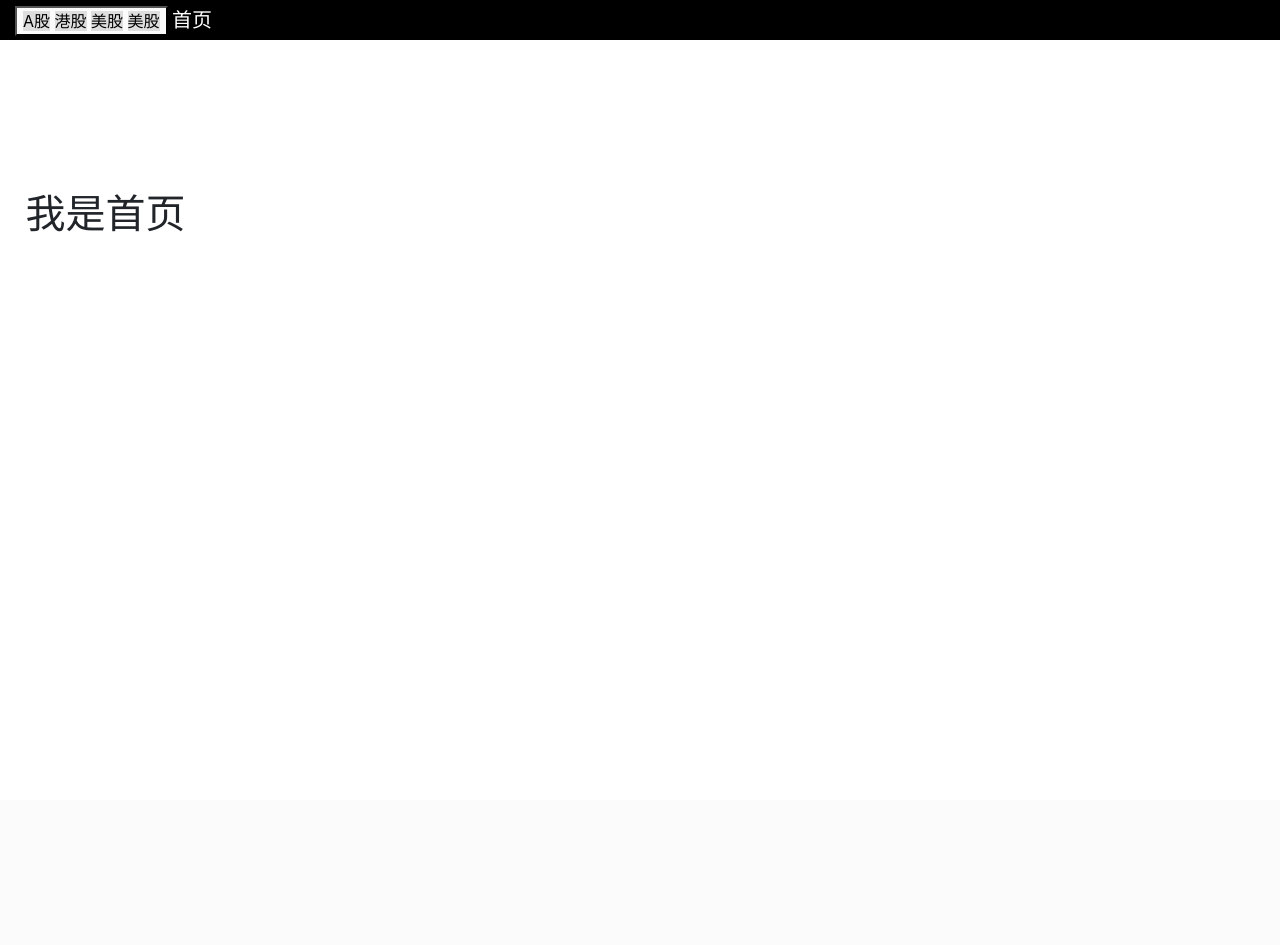
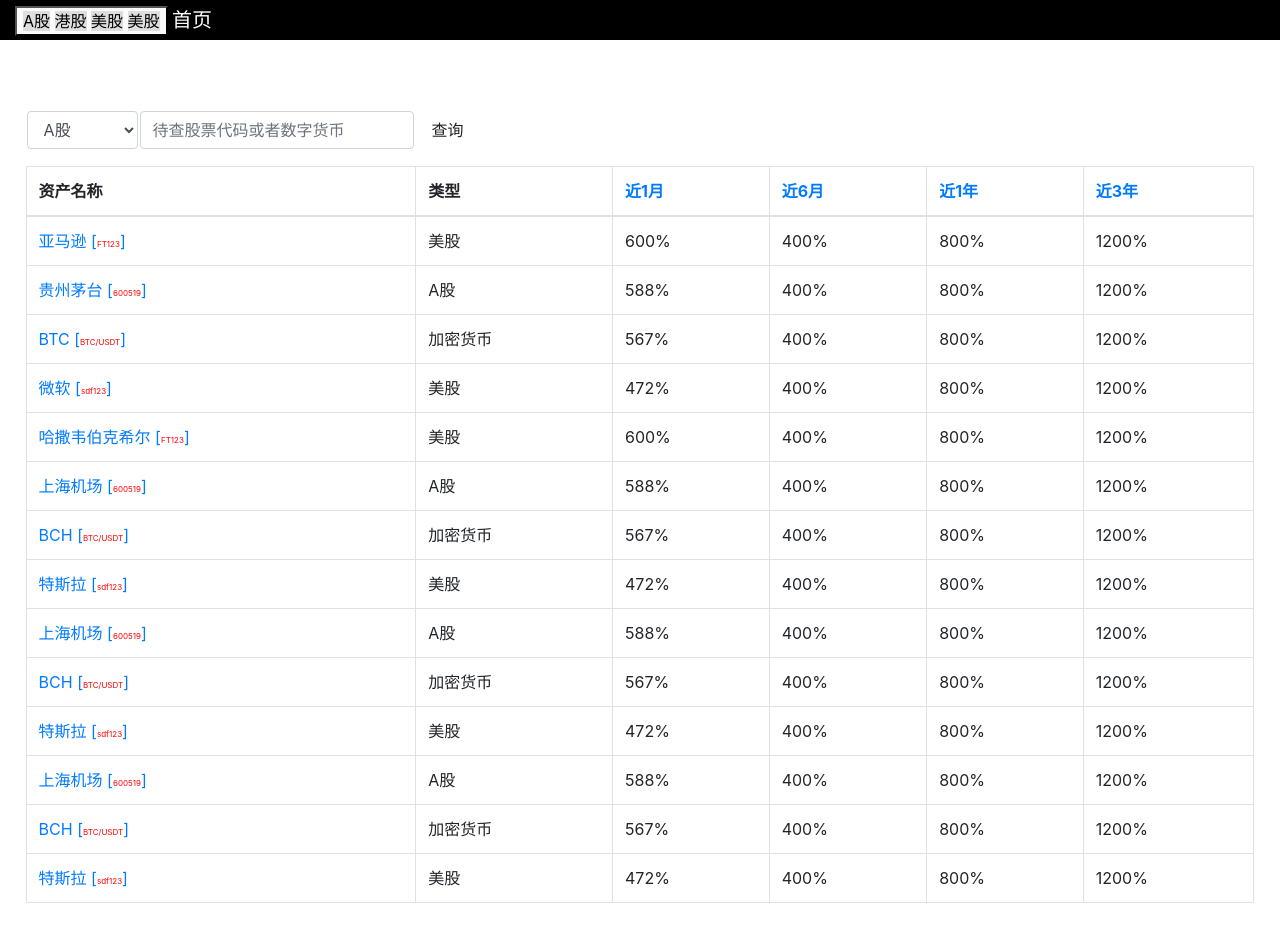
Before and after one commit to xyq946692052/globalinvestor, a Django app: template globalinvestor/themes/default/templates/home.html in a window 1280 px wide. Before the commit the page ends 232 px from the top, so only its background shows below. Run offline with Django 3.2, Linux system fonts and the light colour scheme; the template is opened without the code that fills it, so the values that code supplies are empty; some libraries are stand-ins or nearby versions.

Commit message:
fill the fake data in home.html

```diff
--- /dev/null
+++ b/globalinvestor/themes/default/static/css/customer/base.css
@@ -0,0 +1,46 @@
+html, body {
+    width:100%;
+    height:100%;
+}
+.bg2 {
+    display: table;
+    width: 100%;
+    height: 100%;
+    padding: 100px 0;
+    text-align: center;
+    color: #fff;
+    background: url(static 'img/home/demo.jpg') no-repeat bottom center;
+    background-color: #fff;
+    background-size: cover;
+ }
+
+.content{
+    margin-top:3%;
+    padding:2%;
+}
+.my-navbar {
+    padding:20px 0;
+    transition: background 0.5s ease-in-out, padding 0.5s ease-in-out;
+}
+.my-navbar a{
+    background:transparent !important;
+    color:#fff !important
+}
+.my-navbar a:hover {
+    color:#45bcf9 !important;
+    background:transparent;
+    outline:0
+}
+.my-navbar a {
+    transition: color 0.5s ease-in-out;
+}/*-webkit-transition ;-moz-transition*/
+.top-nav {
+    padding:0;
+    background:#000;
+}
+button.navbar-toggle {
+    background-color:#fbfbfb;
+}/*整个背景都是transparent透明的，会看不到，所以再次覆盖一下*/
+button.navbar-toggle > span.icon-bar {
+    background-color:#dedede
+}
--- a/globalinvestor/themes/default/static/css/customer/home.css
+++ b/globalinvestor/themes/default/static/css/customer/home.css
@@ -1,46 +1,9 @@
-html, body {
-    width:100%;
-    height:100%;
+.code{
+    color:red;
+    font-size: 0.5em;
 }
-.bg2 {
-    display: table;
-    width: 100%;
-    height: 100%;
-    padding: 100px 0;
-    text-align: center;
-    color: #fff;
-    background: url(static 'img/home/demo.jpg') no-repeat bottom center;
-    background-color: #fff;
-    background-size: cover;
- }
-
-.content{
-    margin-top:100px;
-    padding:2%;
+.search{
+    width: 60%;
+    height: 50px;
+    line-height: 50px;
 }
-.my-navbar {
-    padding:20px 0;
-    transition: background 0.5s ease-in-out, padding 0.5s ease-in-out;
-}
-.my-navbar a{
-    background:transparent !important;
-    color:#fff !important
-}
-.my-navbar a:hover {
-    color:#45bcf9 !important;
-    background:transparent;
-    outline:0
-}
-.my-navbar a {
-    transition: color 0.5s ease-in-out;
-}/*-webkit-transition ;-moz-transition*/
-.top-nav {
-    padding:0;
-    background:#000;
-}
-button.navbar-toggle {
-    background-color:#fbfbfb;
-}/*整个背景都是transparent透明的，会看不到，所以再次覆盖一下*/
-button.navbar-toggle > span.icon-bar {
-    background-color:#dedede
-}
--- a/globalinvestor/themes/default/templates/base.html
+++ b/globalinvestor/themes/default/templates/base.html
@@ -6,8 +6,8 @@
         <script src="http://cdn.static.runoob.com/libs/jquery/2.1.1/jquery.min.js"></script>
         <script src="http://cdn.static.runoob.com/libs/bootstrap/3.3.7/js/bootstrap.min.js"></script>
 
-        <link rel="stylesheet" href="{% static 'css/customer/home.css' %}" />
-        <!-- <script src="{% static 'js/home/home.js' %}"></script> -->
+        <link rel="stylesheet" href="{% static 'css/customer/base.css' %}" />
+        {% block style %}{% endblock %}
 
     </head>
     <body>
@@ -34,7 +34,7 @@
                 </div>
             </div>
         </nav>
-        <br/>
+
         <div class="content">
             {% block content %}{% endblock%}
         </div>
--- a/globalinvestor/themes/default/templates/home.html
+++ b/globalinvestor/themes/default/templates/home.html
@@ -1,5 +1,156 @@
 {% extends 'base.html' %}
+ {% load staticfiles %}
+{% block style %}
+      <link rel="stylesheet" href="{% static 'css/customer/home.css' %}" />
+{% endblock %}
 
 {% block content %}
-    <h1>我是首页</h1>
+    <div class="search">
+        <table>
+            <tr>
+                <td>
+                    <select class="form-control">
+                        <option>A股</option>
+                        <option>港股</option>
+                        <option>美股</option>
+                        <option>加密货币</option>
+                    </select>
+                </td>
+                <td>
+                    <input type="text" class="form-control" placeholder="待查股票代码或者数字货币" />
+                </td>
+                <td>
+                    <button type="button" class="btn btn-default" style="margin-left:3px; margin-top:-3px;"> 查询 </button>
+                </td>
+            </tr>
+        </table>
+    </div>
+
+    <table class="table table-bordered" style="margin-top:1%;">
+      <thead>
+        <tr>
+            <th>资产名称</th>
+            <th>类型</th>
+            <th><a href="#">近1月</a></th>
+            <th><a href="#">近6月</a></th>
+            <th><a href="#">近1年</a></th>
+            <th><a href="#">近3年</a></th>
+        </tr>
+      </thead>
+      <tbody>
+        <tr>
+            <td><a href="#">亚马逊 [<span class="code">FT123</span>]</a></td>
+            <td>美股</td>
+            <td>600%</td>
+            <td>400%</td>
+            <td>800%</td>
+            <td>1200%</td>
+        </tr>
+        <tr>
+            <td><a href="#">贵州茅台 [<span class="code">600519</span>]</a></td>
+            <td>A股</td>
+            <td>588%</td>
+            <td>400%</td>
+            <td>800%</td>
+            <td>1200%</td>
+        </tr>
+        <tr>
+            <td><a href="#">BTC [<span class="code">BTC/USDT</span>]</a></td>
+            <td>加密货币</td>
+            <td>567%</td>
+            <td>400%</td>
+            <td>800%</td>
+            <td>1200%</td>
+        </tr>
+        <tr>
+            <td><a href="#">微软 [<span class="code">sdf123</span>]</a></td>
+            <td>美股</td>
+            <td>472%</td>
+            <td>400%</td>
+            <td>800%</td>
+            <td>1200%</td>
+        </tr>
+             <tr>
+            <td><a href="#">哈撒韦伯克希尔 [<span class="code">FT123</span>]</a></td>
+            <td>美股</td>
+            <td>600%</td>
+            <td>400%</td>
+            <td>800%</td>
+            <td>1200%</td>
+        </tr>
+        <tr>
+            <td><a href="#">上海机场 [<span class="code">600519</span>]</a></td>
+            <td>A股</td>
+            <td>588%</td>
+            <td>400%</td>
+            <td>800%</td>
+            <td>1200%</td>
+        </tr>
+        <tr>
+            <td><a href="#">BCH [<span class="code">BTC/USDT</span>]</a></td>
+            <td>加密货币</td>
+            <td>567%</td>
+            <td>400%</td>
+            <td>800%</td>
+            <td>1200%</td>
+        </tr>
+        <tr>
+            <td><a href="#">特斯拉 [<span class="code">sdf123</span>]</a></td>
+            <td>美股</td>
+            <td>472%</td>
+            <td>400%</td>
+            <td>800%</td>
+            <td>1200%</td>
+        </tr>
+             <tr>
+            <td><a href="#">上海机场 [<span class="code">600519</span>]</a></td>
+            <td>A股</td>
+            <td>588%</td>
+            <td>400%</td>
+            <td>800%</td>
+            <td>1200%</td>
+        </tr>
+        <tr>
+            <td><a href="#">BCH [<span class="code">BTC/USDT</span>]</a></td>
+            <td>加密货币</td>
+            <td>567%</td>
+            <td>400%</td>
+            <td>800%</td>
+            <td>1200%</td>
+        </tr>
+        <tr>
+            <td><a href="#">特斯拉 [<span class="code">sdf123</span>]</a></td>
+            <td>美股</td>
+            <td>472%</td>
+            <td>400%</td>
+            <td>800%</td>
+            <td>1200%</td>
+        </tr>
+             <tr>
+            <td><a href="#">上海机场 [<span class="code">600519</span>]</a></td>
+            <td>A股</td>
+            <td>588%</td>
+            <td>400%</td>
+            <td>800%</td>
+            <td>1200%</td>
+        </tr>
+        <tr>
+            <td><a href="#">BCH [<span class="code">BTC/USDT</span>]</a></td>
+            <td>加密货币</td>
+            <td>567%</td>
+            <td>400%</td>
+            <td>800%</td>
+            <td>1200%</td>
+        </tr>
+        <tr>
+            <td><a href="#">特斯拉 [<span class="code">sdf123</span>]</a></td>
+            <td>美股</td>
+            <td>472%</td>
+            <td>400%</td>
+            <td>800%</td>
+            <td>1200%</td>
+        </tr>
+      </tbody>
+    </table>
+
 {% endblock %}
```
